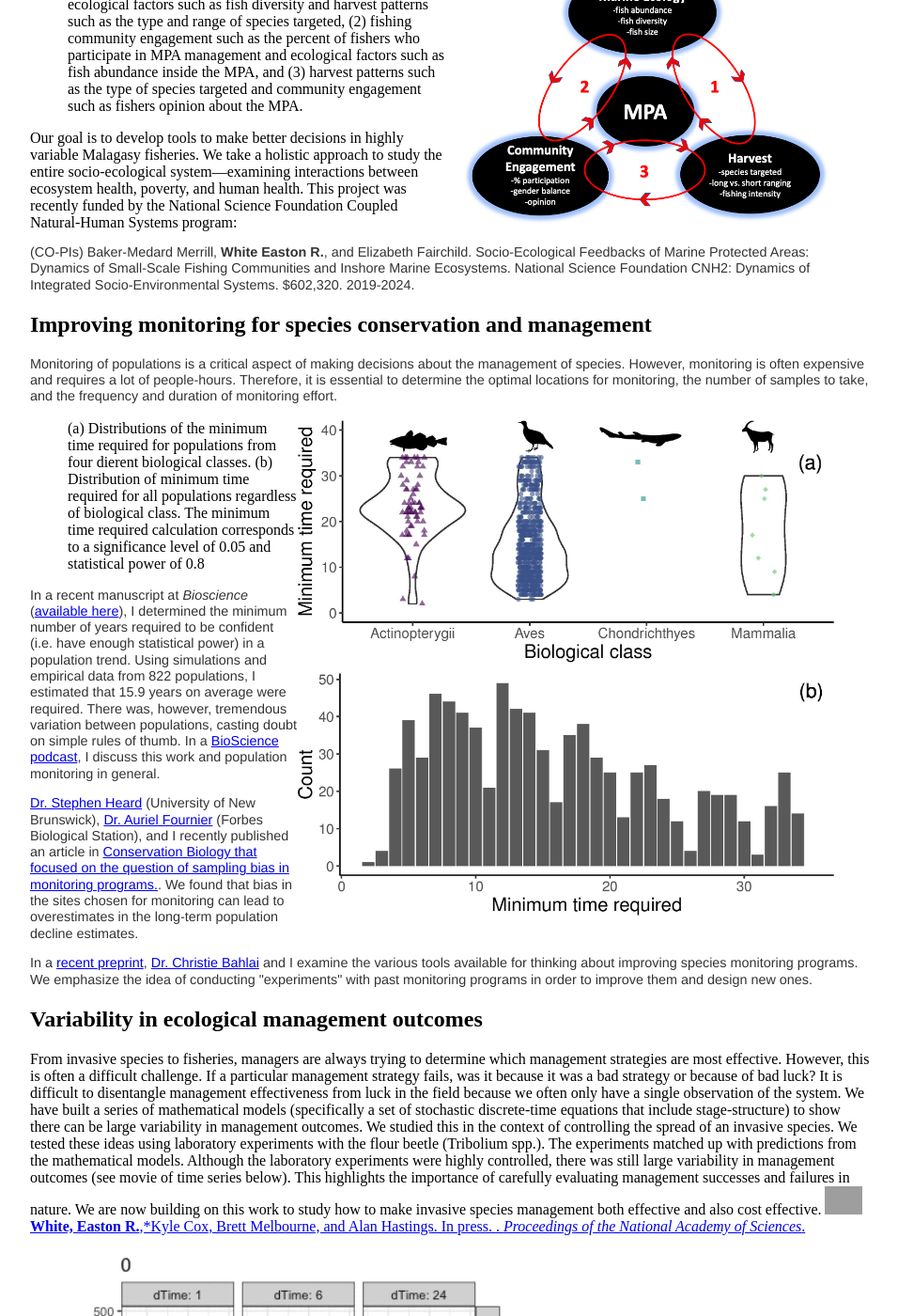
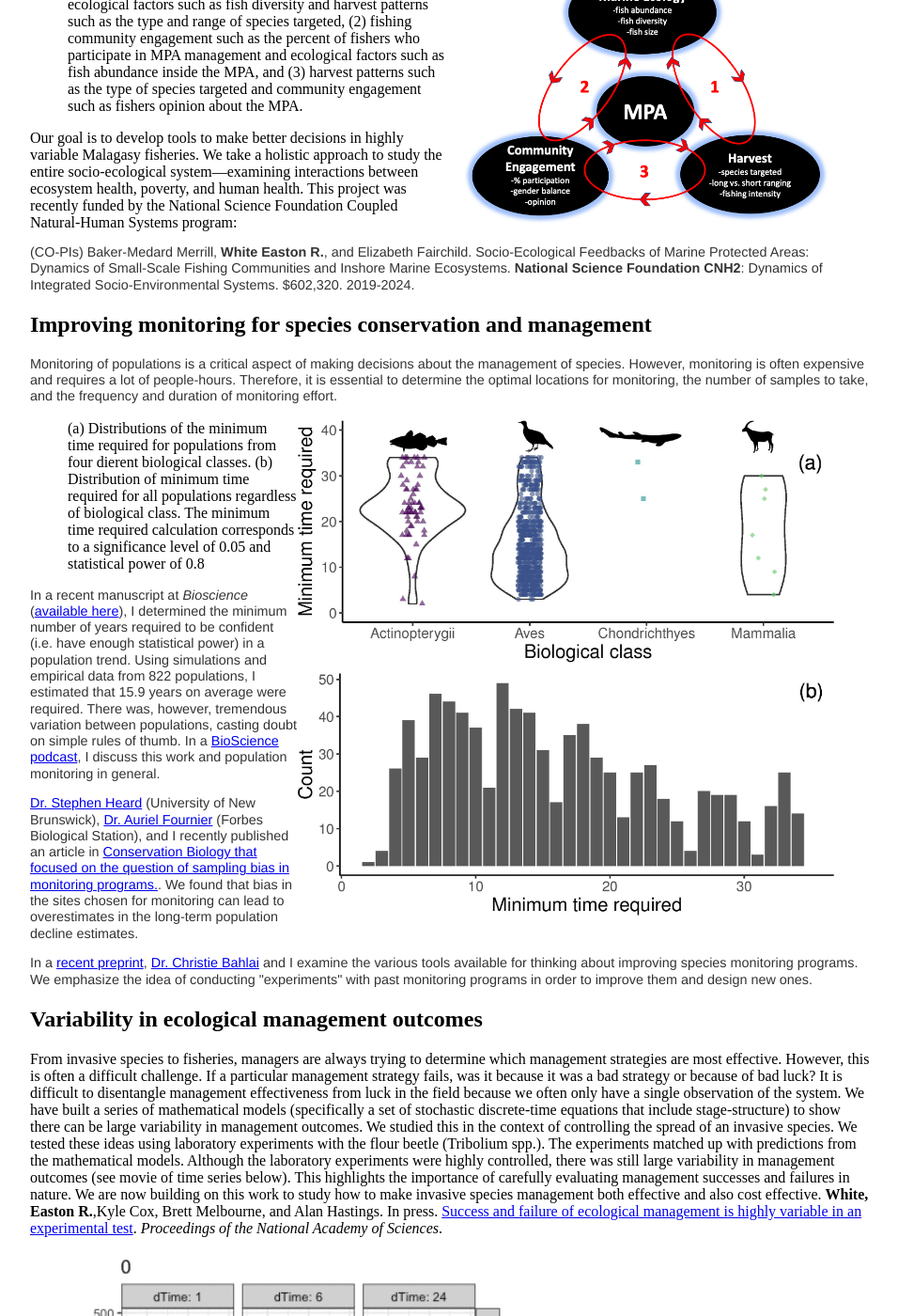
Before and after one commit to eastonwhite/eastonwhite.github.io, a Jekyll site: the page built from research/index.html, in a window 1280 px wide and 1400 px high, scrolled down 1180 px. Shown: the whole window at 94% size, without its empty margins (160-1116 px from the left). Built offline with Jekyll 4.4.1, drawn with Linux system fonts in a browser that asks for light colours; grey boxes are pictures that could not be loaded.

Commit message:
updated PNAS link

```diff
--- a/research/index.html
+++ b/research/index.html
@@ -38,7 +38,7 @@ title: Easton R. White | Research
 
 Our goal is to develop tools to make better decisions in highly variable Malagasy fisheries. We take a holistic approach to study the entire socio-ecological system—examining interactions between ecosystem health, poverty, and human health. This project was recently funded by the National Science Foundation Coupled Natural-Human Systems program:</p>
 
-<p>(CO-PIs) Baker-Medard Merrill, <b>White Easton R.</b>, and Elizabeth Fairchild. Socio-Ecological Feedbacks of Marine Protected Areas: Dynamics of Small-Scale Fishing Communities and Inshore Marine Ecosystems. National Science Foundation CNH2: Dynamics of Integrated Socio-Environmental Systems. $602,320. 2019-2024. </p>
+<p>(CO-PIs) Baker-Medard Merrill, <b>White Easton R.</b>, and Elizabeth Fairchild. Socio-Ecological Feedbacks of Marine Protected Areas: Dynamics of Small-Scale Fishing Communities and Inshore Marine Ecosystems. <b>National Science Foundation CNH2</b>: Dynamics of Integrated Socio-Environmental Systems. $602,320. 2019-2024. </p>
 
 <p><a name="monitoring"></a></p>
 <h2>Improving monitoring for species conservation and management</h2>
@@ -69,9 +69,7 @@ From invasive species to fisheries, managers are always trying to determine whic
 
 We have built a series of mathematical models (specifically a set of stochastic discrete-time equations that include stage-structure) to show there can be large variability in management outcomes. We studied this in the context of controlling the spread of an invasive species. We tested these ideas using laboratory experiments with the flour beetle (Tribolium spp.). The experiments matched up with predictions from the mathematical models. Although the laboratory experiments were highly controlled, there was still large variability in management outcomes (see movie of time series below). This highlights the importance of carefully evaluating management successes and failures in nature. We are now building on this work to study how to make invasive species management both effective and also cost effective.
 
-<a href=https://www.doi.org/10.1073/pnas.1911440116><img src=../icons/2019_White_etal_PNAS.png style=height:30px title=journal alt=PDF>
-
-<strong>White, Easton R.</strong>,*Kyle Cox, Brett Melbourne, and Alan Hastings. In press. <a href=https://www.doi.org/10.1073/pnas.1911440116><Success and failure of ecological management is highly variable in an experimental test>. <em>Proceedings of the National Academy of Sciences</em>.
+<strong>White, Easton R.</strong>,Kyle Cox, Brett Melbourne, and Alan Hastings. In press. <a href="https://www.doi.org/10.1073/pnas.1911440116" target="_blank" rel="noopener noreferrer">Success and failure of ecological management is highly variable in an experimental test</a>. <em>Proceedings of the National Academy of Sciences</em>.
 
  <figure>
   <img src="/images/BeetleControl_timeseries.gif" alt="min_time" align="bottom" style="width:70%">
```
